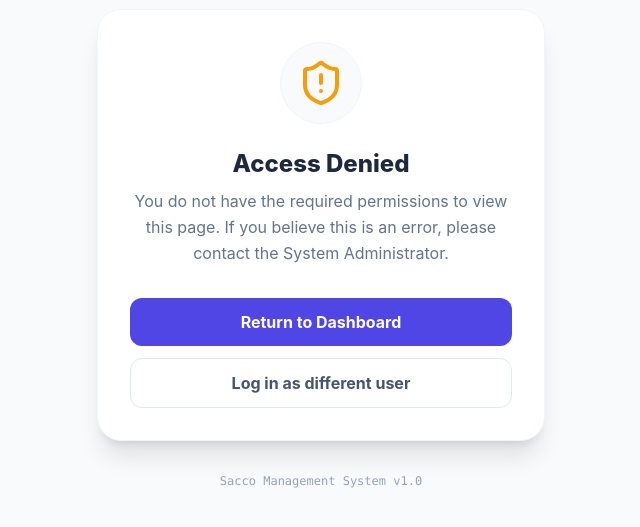
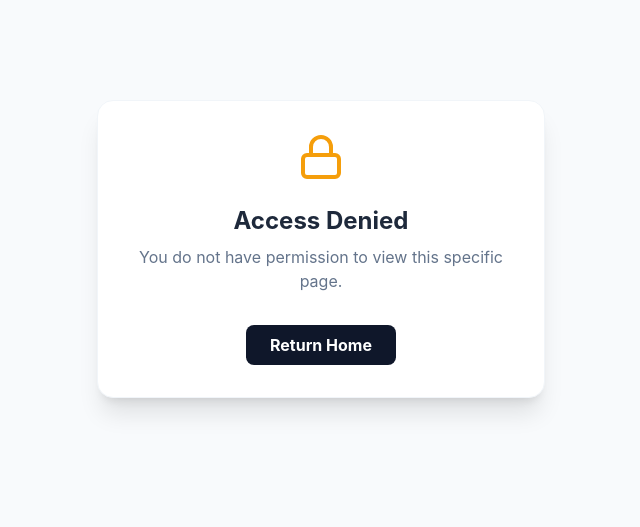
Before and after one commit to jayrakel/sacco-management-system, a React (Vite) app in the folder frontend/: page /unauthorized in a window 1280 px wide. Shown: the part 151-678 px from the top of the page, without its empty margins (319-959 px from the left). Built offline with nearby package versions, Linux system fonts and the light colour scheme.

Commit message:
minor update

```diff
--- a/frontend/src/App.jsx
+++ b/frontend/src/App.jsx
@@ -12,18 +12,40 @@ import api from './api';
 
 const INACTIVITY_LIMIT = 5 * 60 * 1000;
 
+// --- INTERNAL COMPONENT (Defined Outside App to prevent crashes) ---
+const DashboardController = ({ user, onLogout }) => {
+    // If not logged in, kick out immediately
+    if (!user) return <Navigate to="/" replace />;
+
+    // Render based on Role
+    switch (user.role) {
+      case 'ADMIN': return <AdminDashboard user={user} onLogout={onLogout} />;
+      case 'CHAIRPERSON': return <ChairpersonDashboard user={user} onLogout={onLogout} />;
+      case 'SECRETARY': return <SecretaryDashboard user={user} onLogout={onLogout} />;
+      case 'TREASURER': return <TreasurerDashboard user={user} onLogout={onLogout} />;
+      case 'LOAN_OFFICER': return <LoanOfficerDashboard user={user} onLogout={onLogout} />;
+      case 'MEMBER': return <MemberDashboard user={user} onLogout={onLogout} />;
+      default: return <Navigate to="/unauthorized" />;
+    }
+};
+
 export default function App() {
   const [user, setUser] = useState(() => {
-    const savedUser = localStorage.getItem('user');
-    return savedUser ? JSON.parse(savedUser) : null;
+    try {
+        const savedUser = localStorage.getItem('user');
+        return savedUser ? JSON.parse(savedUser) : null;
+    } catch (e) {
+        return null;
+    }
   });
 
   const handleLogout = useCallback(async () => {
     console.log("Logging out...");
     try {
+        // Attempt to clear backend cookie
         await api.post('/api/auth/logout');
     } catch (error) {
-        console.error("Logout error", error);
+        console.warn("Logout warning:", error);
     }
 
     setUser(null);
@@ -38,7 +60,8 @@ export default function App() {
     const resetTimer = () => {
       if (timeoutId) clearTimeout(timeoutId);
       timeoutId = setTimeout(() => {
-        alert("For your security, you have been logged out due to inactivity.");
+        // Optional: Use a toast instead of alert for better UX
+        // alert("For your security, you have been logged out due to inactivity.");
         handleLogout();
       }, INACTIVITY_LIMIT);
     };
@@ -51,46 +74,24 @@ export default function App() {
     };
   }, [user, handleLogout]);
 
-  // Unified Dashboard Controller
-  // This component decides what to render based on the user's role.
-  // The URL remains "/portal/..." for everyone, hiding the role.
-  const DashboardController = () => {
-    const location = useLocation();
-
-    if (!user) return <Navigate to="/" replace />;
-
-    // Pass the current sub-path logic down if needed, or let components handle it
-    const commonProps = { user, onLogout };
-
-    switch (user.role) {
-      case 'ADMIN': return <AdminDashboard {...commonProps} />;
-      case 'CHAIRPERSON': return <ChairpersonDashboard {...commonProps} />;
-      case 'SECRETARY': return <SecretaryDashboard {...commonProps} />;
-      case 'TREASURER': return <TreasurerDashboard {...commonProps} />;
-      case 'LOAN_OFFICER': return <LoanOfficerDashboard {...commonProps} />;
-      case 'MEMBER': return <MemberDashboard {...commonProps} />;
-      default: return <Navigate to="/unauthorized" />;
-    }
-  };
-
   return (
     <Router>
       <Routes>
-        {/* Public Login */}
+        {/* Public Login Route */}
         <Route
           path="/"
           element={!user ? <Login setUser={setUser} /> : <Navigate to="/portal" />}
         />
 
-        {/* Secure Unified Route */}
-        {/* We use "/portal/*" to allow sub-paths like /portal/wx-99 */}
-        <Route path="/portal/*" element={<DashboardController />} />
+        {/* Unified Secure Portal Route */}
+        <Route path="/portal/*" element={<DashboardController user={user} onLogout={handleLogout} />} />
 
         {/* Error Routes */}
         <Route path="/unauthorized" element={<Unauthorized />} />
         <Route path="/server-error" element={<ServerError />} />
         <Route path="/not-found" element={<NotFound />} />
 
+        {/* Catch-all */}
         <Route path="*" element={<Navigate to="/not-found" />} />
       </Routes>
     </Router>
--- a/frontend/src/pages/ErrorPages.jsx
+++ b/frontend/src/pages/ErrorPages.jsx
@@ -1,81 +1,61 @@
 import React from 'react';
 import { useNavigate } from 'react-router-dom';
-import { AlertTriangle, ShieldAlert, FileQuestion, RefreshCw, Home, ArrowLeft } from 'lucide-react';
+import { AlertTriangle, Lock, Server } from 'lucide-react';
 
-// Shared Layout for all error pages
-const ErrorLayout = ({ icon, title, message, actionLabel, onAction, secondaryAction }) => (
-    <div className="min-h-screen bg-slate-50 flex flex-col items-center justify-center p-4 text-center animate-fade-in">
-        <div className="bg-white p-8 rounded-3xl shadow-xl border border-slate-100 max-w-md w-full">
-            <div className="flex justify-center mb-6">
-                <div className="p-4 bg-slate-50 rounded-full border border-slate-100">
-                    {icon}
-                </div>
-            </div>
-            <h1 className="text-2xl font-extrabold text-slate-800 mb-2">{title}</h1>
-            <p className="text-slate-500 mb-8 leading-relaxed">{message}</p>
-
-            <div className="flex flex-col gap-3">
-                <button
-                    onClick={onAction}
-                    className="w-full bg-indigo-600 hover:bg-indigo-700 text-white font-bold py-3 px-6 rounded-xl transition flex items-center justify-center gap-2"
-                >
-                    {actionLabel}
-                </button>
-
-                {secondaryAction && (
-                    <button
-                        onClick={secondaryAction.onClick}
-                        className="w-full bg-white hover:bg-slate-50 text-slate-600 border border-slate-200 font-bold py-3 px-6 rounded-xl transition flex items-center justify-center gap-2"
-                    >
-                        {secondaryAction.label}
-                    </button>
-                )}
-            </div>
+const ErrorLayout = ({ icon, title, message, action }) => (
+    <div className="min-h-screen flex items-center justify-center bg-slate-50 p-4">
+        <div className="bg-white p-8 rounded-2xl shadow-xl text-center max-w-md w-full border border-slate-100">
+            <div className="flex justify-center mb-6">{icon}</div>
+            <h1 className="text-2xl font-bold text-slate-800 mb-2">{title}</h1>
+            <p className="text-slate-500 mb-8">{message}</p>
+            {action}
         </div>
-        <p className="mt-8 text-xs text-slate-400 font-mono">Sacco Management System v1.0</p>
     </div>
 );
 
-// 403 - Forbidden / Unauthorized
-export const Unauthorized = () => {
+export function Unauthorized() {
     const navigate = useNavigate();
     return (
         <ErrorLayout
-            icon={<ShieldAlert size={48} className="text-amber-500" />}
+            icon={<Lock size={48} className="text-amber-500" />}
             title="Access Denied"
-            message="You do not have the required permissions to view this page. If you believe this is an error, please contact the System Administrator."
-            actionLabel="Return to Dashboard"
-            onAction={() => navigate('/')}
-            secondaryAction={{ label: "Log in as different user", onClick: () => navigate('/') }}
+            message="You do not have permission to view this specific page."
+            action={
+                <button onClick={() => navigate('/')} className="bg-slate-900 text-white px-6 py-2 rounded-lg font-bold hover:bg-slate-800 transition">
+                    Return Home
+                </button>
+            }
         />
     );
-};
+}
 
-// 404 - Not Found
-export const NotFound = () => {
+export function NotFound() {
     const navigate = useNavigate();
     return (
         <ErrorLayout
-            icon={<FileQuestion size={48} className="text-indigo-500" />}
+            icon={<AlertTriangle size={48} className="text-slate-400" />}
             title="Page Not Found"
-            message="The page you are looking for does not exist or has been moved. Check the URL or return home."
-            actionLabel="Go Home"
-            onAction={() => navigate('/')}
-            secondaryAction={{ label: "Go Back", onClick: () => navigate(-1) }}
+            message="The link you followed may be broken, or the page may have been removed."
+            action={
+                <button onClick={() => navigate('/')} className="bg-slate-900 text-white px-6 py-2 rounded-lg font-bold hover:bg-slate-800 transition">
+                    Go Dashboard
+                </button>
+            }
         />
     );
-};
+}
 
-// 500 - Server Error
-export const ServerError = () => {
+export function ServerError() {
     return (
         <ErrorLayout
-            icon={<AlertTriangle size={48} className="text-red-500" />}
+            icon={<Server size={48} className="text-red-500" />}
             title="System Error"
-            message="Our servers encountered an unexpected issue. The administrators have been notified. Please try again later."
-            actionLabel="Refresh Page"
-            onAction={() => window.location.reload()}
-            secondaryAction={{ label: "Return Home", onClick: () => window.location.href = '/' }}
+            message="Something went wrong on our end. Please try again later."
+            action={
+                <button onClick={() => window.location.reload()} className="bg-slate-900 text-white px-6 py-2 rounded-lg font-bold hover:bg-slate-800 transition">
+                    Reload Page
+                </button>
+            }
         />
     );
-};
+}
```
Also changed, not shown: frontend/src/pages/ChairpersonDashboard.jsx (+17 -27 lines).
